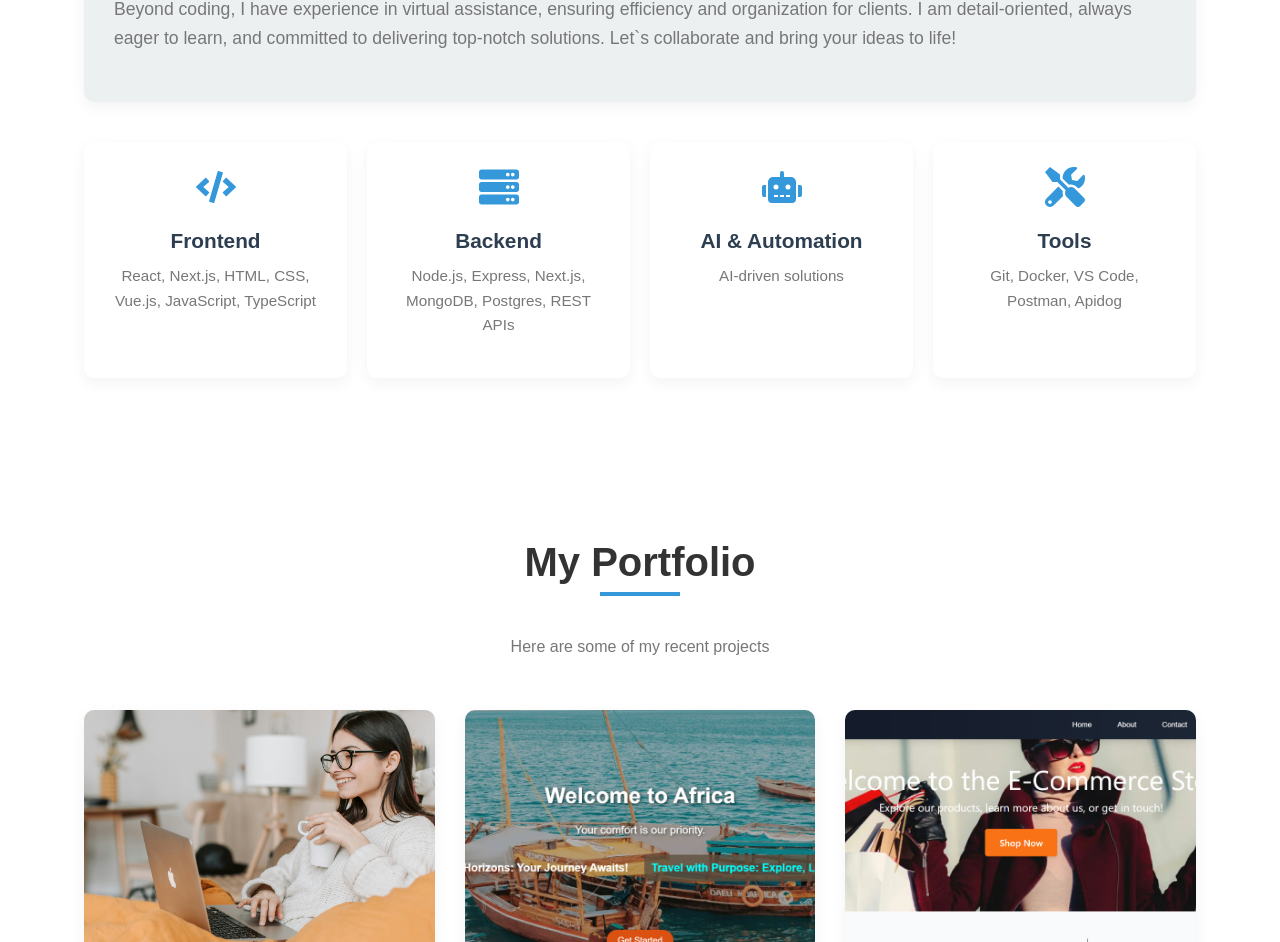
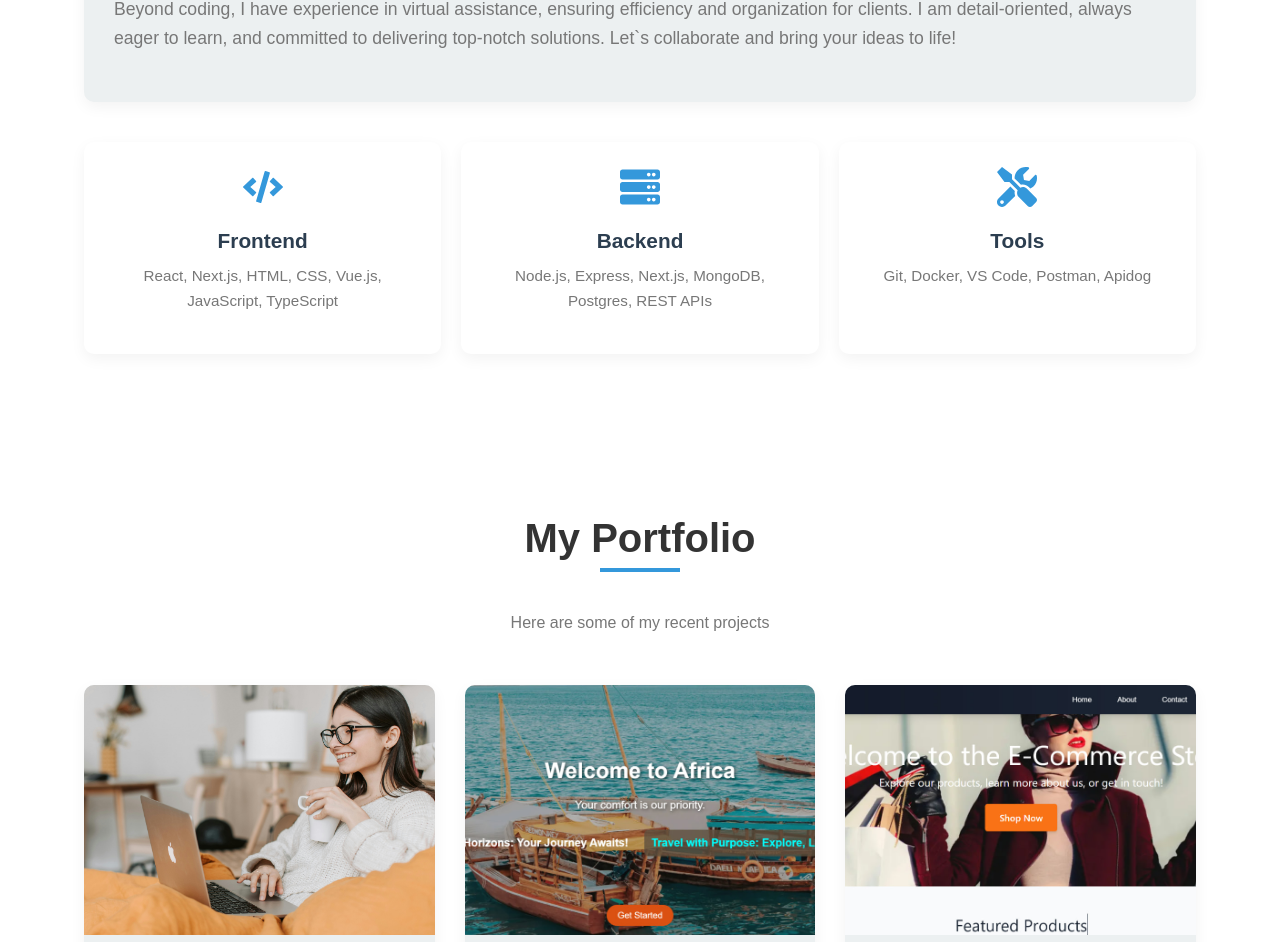
Before and after one commit to siyamregn777/portfolio, a Next.js app: page / in a window 1280 px wide. Shown: the part 1115-2057 px from the top of the page. Built offline with nearby package versions, Linux system fonts and the light colour scheme.

Commit message:
refactor about page; remove AI & Automation skill section for clarity

```diff
--- a/src/app/about/page.tsx
+++ b/src/app/about/page.tsx
@@ -1,6 +1,6 @@
 'use client';
 
-import { FaCode, FaServer, FaRobot, FaTools } from 'react-icons/fa';
+import { FaCode, FaServer,FaTools } from 'react-icons/fa';
 import './about.css';
 
 export default function About() {
@@ -34,11 +34,7 @@ export default function About() {
               <h3>Backend</h3>
               <p>Node.js, Express, Next.js, MongoDB, Postgres, REST APIs</p>
             </div>
-            <div className="skill-card">
-              <FaRobot className="skill-icon" />
-              <h3>AI & Automation</h3>
-              <p>AI-driven solutions</p>
-            </div>
+
             <div className="skill-card">
               <FaTools className="skill-icon" />
               <h3>Tools</h3>
```
